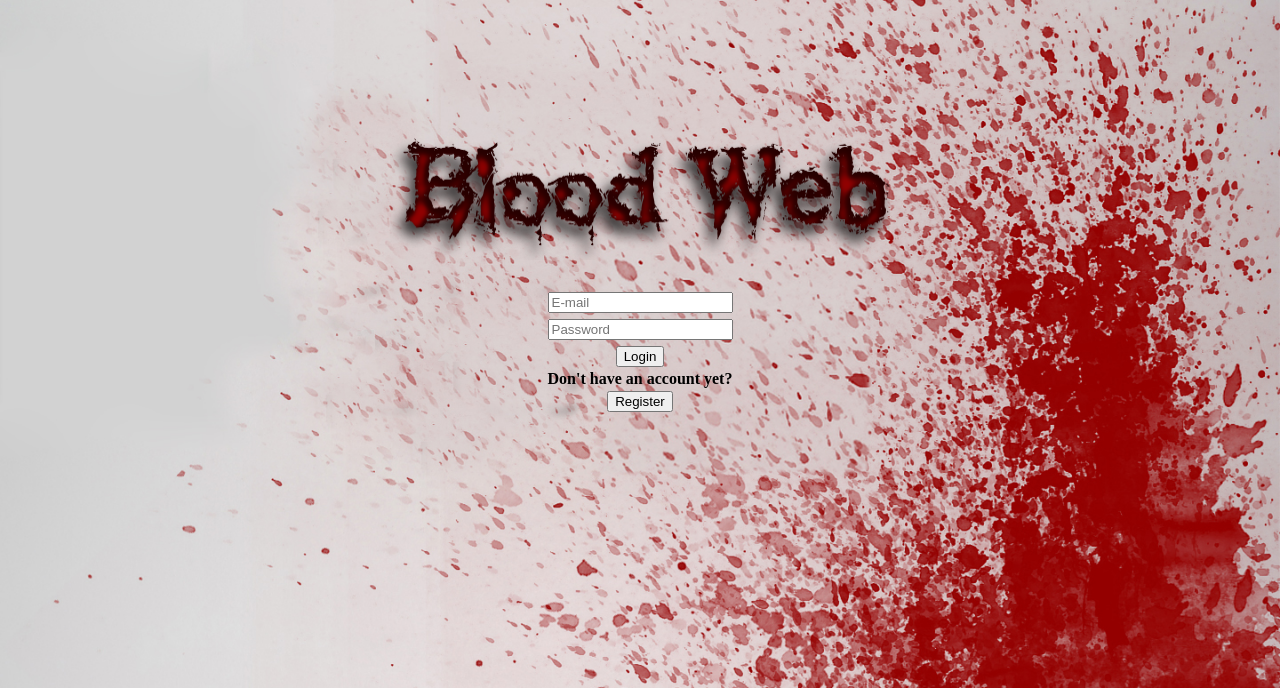
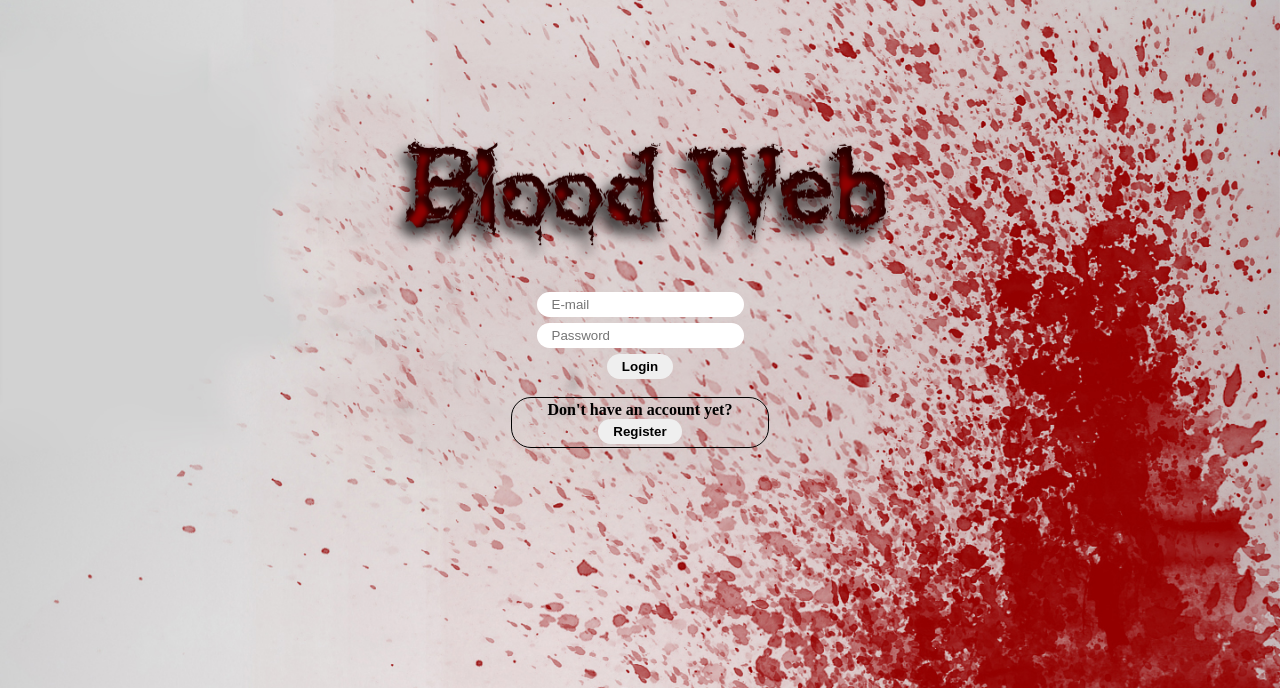
Before and after one commit to njszki-2016-14sz/Social-site, a PHP site: page /view/index.php in a window 1280 px wide. Shown: the top 688 px of the page. Run offline with PHP 8.4, Linux system fonts and the light colour scheme.

Commit message:
Round and round we go

```diff
--- a/style/index.css
+++ b/style/index.css
@@ -8,6 +8,8 @@
 }
 
 .logo {
+	width:500px;
+	height:134px;
 	float: center;
 	margin-bottom: 25px;
 }
@@ -24,6 +26,12 @@
 .row {
 	width: 300px;
 	margin: auto;
+}
+
+.round {
+	border-radius: 15px;
+	padding: 5px 15px 5px 15px;
+	border-style:none;
 }
 
 .pw_strength {
@@ -52,8 +60,20 @@
 	background-color: green;
 }
 
-#hint {
+.hint {
 	font-weight: bold;
+}
+
+.list{
+	display: block;
+	margin: auto;
+}
+
+.helpbox {
+	border: solid 1px;
+	width: 250px;
+	margin: 15px auto auto auto;
+	border-radius: 20px;
 }
 
 ul {
@@ -77,5 +97,9 @@ body {
 input[type="text"]:focus, input[type="password"]:focus {
 	outline: none;
     border-color: #950101;
-    box-shadow: 0 0 10px #950101;
+    box-shadow: 0px 0px 20px #950101;
 }
+
+input[type="submit"] {
+	font-weight: bold;
+}
--- a/view/index.php
+++ b/view/index.php
@@ -17,23 +17,26 @@ if(isset($_GET['logout']))
 	<body>
 		<form action="../controll/SignInControll.php" method="POST">
 			<div class="center">
-				<div class = "logo"><img src="../img/logo_shaded.png" style="width:500px;height:134px;"></div>
-				<div class="spacing"><input type="text" placeholder= "E-mail" name="E_mail"></div>
-				<div class="spacing"><input type="password" placeholder="Password" name="Pw"></div>
-				<div class="spacing"><input type="submit" name="Logingin" value="Login"></div>
+				<div><img class = "logo" src="../img/logo_shaded.png"></div>
+				<div class="spacing"><input class="round" type="text" placeholder= "E-mail" name="E_mail"></div>
+				<div class="spacing"><input class="round" type="password" placeholder="Password" name="Pw"></div>
+				<div class="spacing"><input class="round" type="submit" name="Logingin" value="Login"></div>
 				<?php
 
 					if(isset($_SESSION["error"]))
 					{
 						$error=$_SESSION["error"];
 				?>
-						<span id='hint'><?php print $error;?></span><br>
+						<span class="hint"><?php print $error;?></span><br>
 				<?php
 						$_SESSION["error"]=null;
 					}
 				?>
-				<span id="hint">Don't have an account yet?</span>
-				<div class="spacing"><input type="submit" name="ToRegister" value="Register"></a></div>
+
+				<div class="spacing helpbox">
+					<span class=" list hint">Don't have an account yet?</span>
+					<input class="list round" type="submit" name="ToRegister" value="Register"></a>
+				</div>
 			</div>
 		</form>
 	</body>
```
